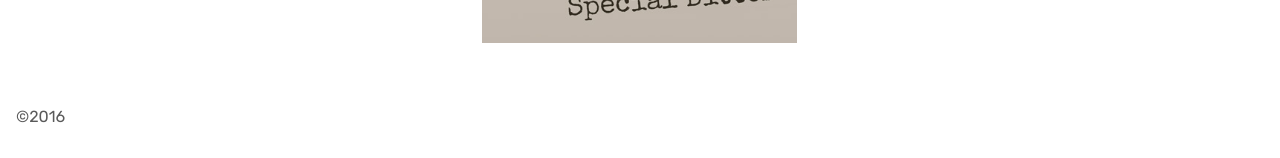
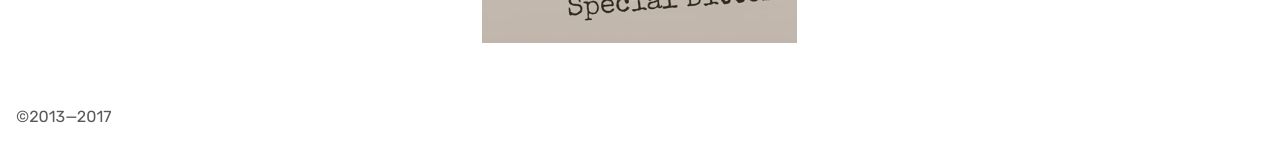
Before and after one commit to kmaritripley/kmaritripley.github.io, a Jekyll site: the page built from index.md, in a window 1280 px wide. Shown: the part 962-1120 px from the top of the page. Built offline with Jekyll 4.4.1, drawn with Linux system fonts in a browser that asks for light colours.

Commit message:
Update footer date--seriously

```diff
--- a/_includes/footer.html
+++ b/_includes/footer.html
@@ -1 +1,3 @@
-<footer class="site-footer">&copy;2016</footer>
+<footer class="site-footer">
+    &copy;2013&mdash;<script type="text/javascript">document.write(new Date().getFullYear());</script>
+</footer>
```
